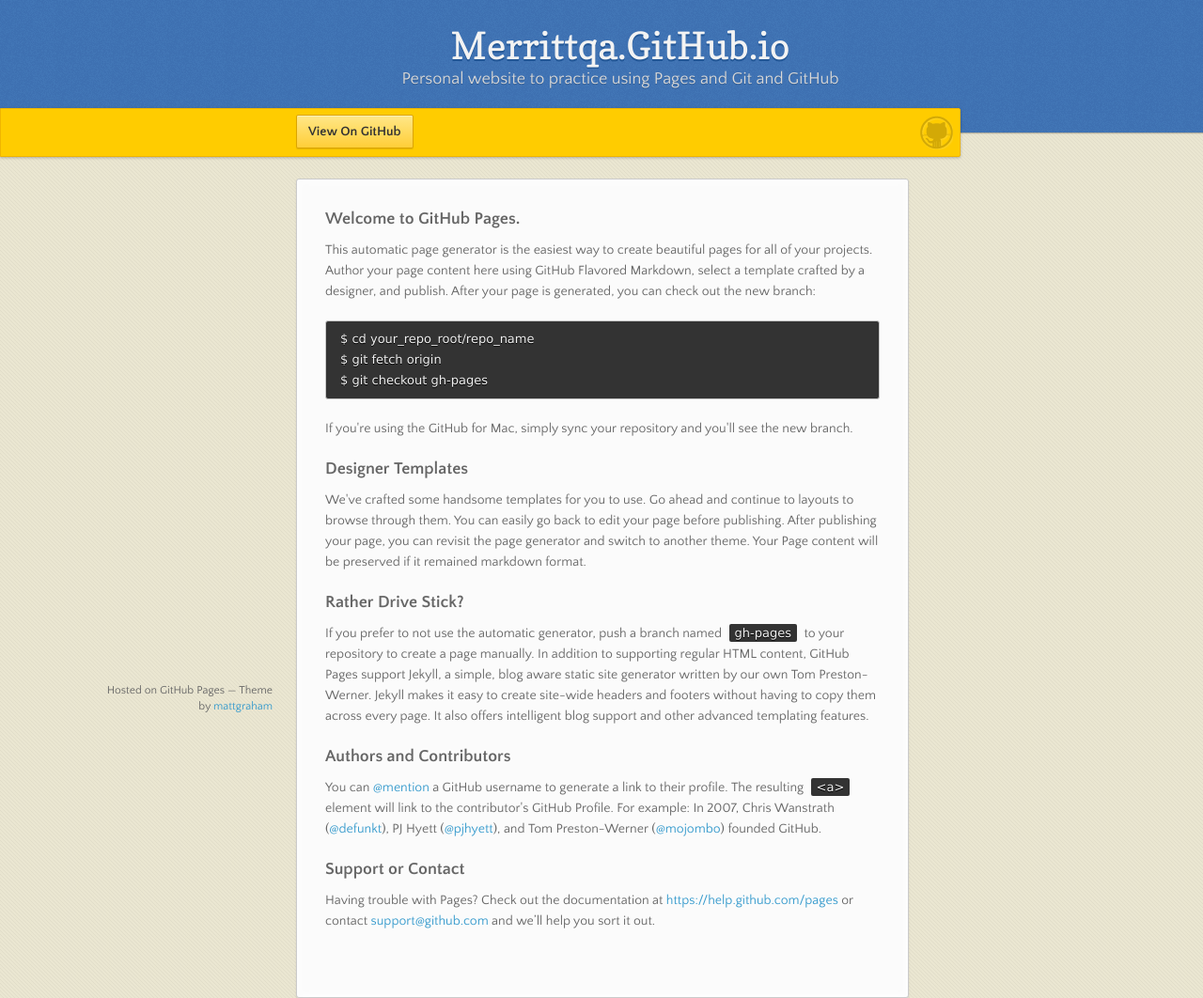
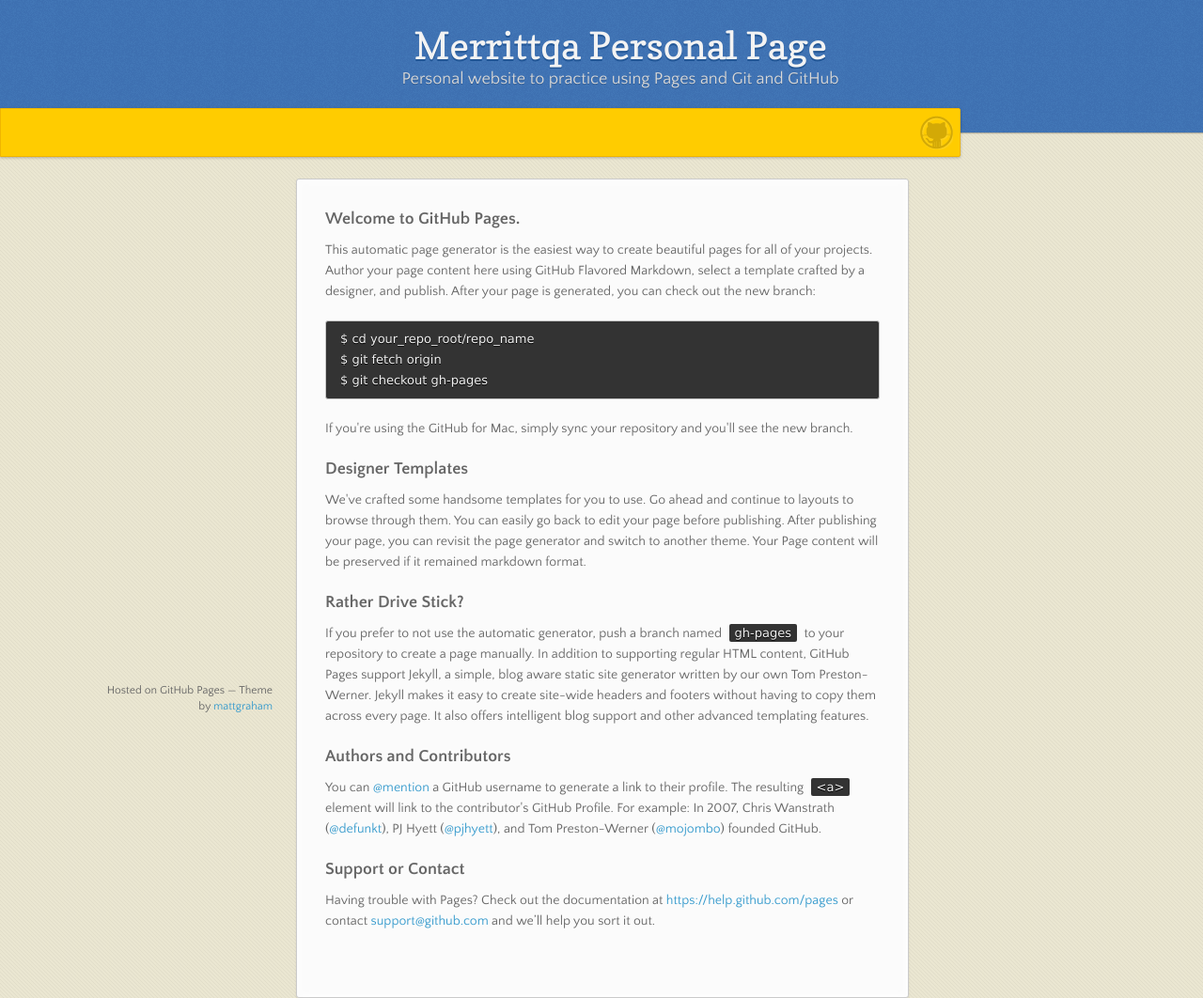
Before and after one commit to carma2012/merrittqa.github.io, a plain HTML site: page index.html in a window 1280 px wide. Shown: the top 1062 px of the page at 94% size. Drawn offline with nearby package versions, Linux system fonts and the light colour scheme.

Commit message:
Change project title and remove forkme banner
references #1

```diff
--- a/index.html
+++ b/index.html
@@ -17,14 +17,14 @@
   <body>
 
       <header>
-        <h1>Merrittqa.GitHub.io</h1>
+        <h1>Merrittqa Personal Page</h1>
         <p>Personal website to practice using Pages and Git and GitHub</p>
       </header>
 
       <div id="banner">
         <span id="logo"></span>
 
-        <a href="https://github.com/merrittqa" class="button fork"><strong>View On GitHub</strong></a>
+
       </div><!-- end banner -->
 
     <div class="wrapper">
```
